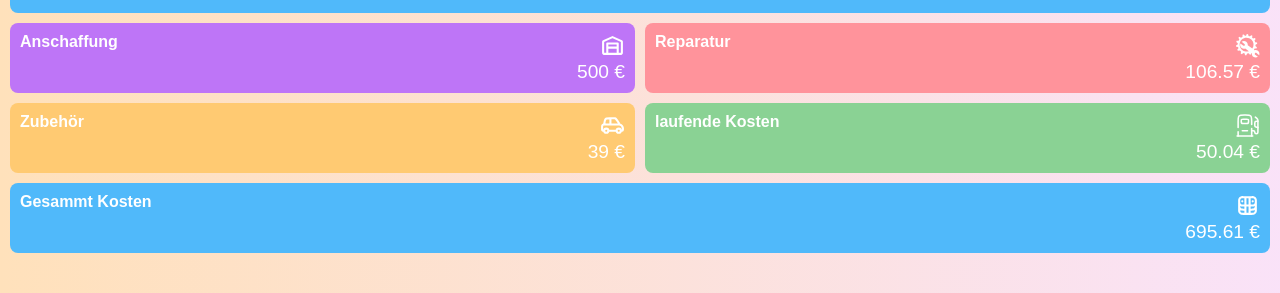
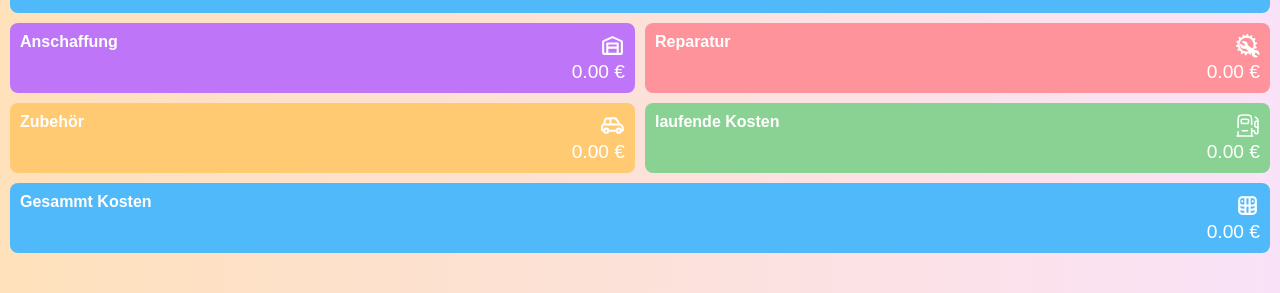
Before and after one commit to dannynothdurft2023/car-control, a Next.js app: page / in a window 1280 px wide. Shown: the part 392-685 px from the top of the page. Built offline with nearby package versions, Linux system fonts and the light colour scheme; no server answers; the database is empty.

Commit message:
Dynamische Anzeige

```diff
--- /dev/null
+++ b/src/app/api/get-all-issue/route.ts
@@ -0,0 +1,31 @@
+import { MongoClient } from "mongodb";
+import { NextResponse } from "next/server";
+
+const uri: string = process.env.MONGODB_URI || "";
+const client = new MongoClient(uri);
+
+export async function GET() {
+  await client.connect();
+  const database = client.db("car-control");
+  const colIssue = database.collection("issue");
+
+  try {
+    const getAllIssue = await colIssue.find().toArray();
+
+    if (getAllIssue) {
+      return NextResponse.json({
+        success: true,
+        message: "Auto gefunden",
+        data: getAllIssue,
+      });
+    }
+  } catch (error) {
+    return NextResponse.json({ message: error }, { status: 500 });
+  }
+}
+
+export async function POST() {}
+
+export async function UPDATE() {}
+
+export async function DELETE() {}
--- a/src/app/page.tsx
+++ b/src/app/page.tsx
@@ -1,14 +1,18 @@
 "use client";
-import React, { useState } from "react";
+import React, { useState, useEffect } from "react";
 import Card from "@/components/card";
 import InfoCard from "@/components/infoCard";
 import "@/styles/home.scss";
 import Image from "next/image";
 import AddButton from "@/components/addButton";
 import AddModal from "@/components/addModal";
+import axios from "axios";
 
 export default function Home() {
+  const currentUrl =
+    typeof window !== "undefined" ? window.location.origin : "";
   const [modal, setModal] = useState(false);
+  const [issues, setIssues] = useState([]);
 
   const uploadProfileImage = () => {
     console.log("Funktion kommt später");
@@ -16,6 +20,72 @@ export default function Home() {
     //! Die URL wird in der Datenbank z. B. MongoDB gespeichert
     //! Es muss noch ein Car Profile Shema angelegt werden.
   };
+
+  useEffect(() => {
+    const timer = setTimeout(() => {
+      const getAllIssue = async () => {
+        try {
+          const response = await axios.get(`${currentUrl}/api/get-all-issue`);
+          if (response.data.success) {
+            setIssues(response.data.data);
+            console.log(response.data.data);
+          } else {
+            console.log("Etwas ist schief gelaufen");
+          }
+        } catch (error: any) {
+          console.error(error.message);
+        }
+      };
+      getAllIssue();
+    }, 1);
+    return () => clearTimeout(timer);
+  }, []);
+
+  interface Issue {
+    category: string;
+    text: string;
+    value: string;
+  }
+
+  // const laufendeKostenItems: Issue[] = issues.filter(
+  //   (item: Issue) => item.category === "laufende Kosten"
+  // );
+
+  const summeAnschaffungItems: number = issues.reduce(
+    (sum: number, item: Issue) => {
+      return item.category === "Anschaffung"
+        ? sum + parseFloat(item.value)
+        : sum;
+    },
+    0
+  );
+
+  const summeReparaturItems: number = issues.reduce(
+    (sum: number, item: Issue) => {
+      return item.category === "Reparatur" ? sum + parseFloat(item.value) : sum;
+    },
+    0
+  );
+
+  const summeZubehoerItems: number = issues.reduce(
+    (sum: number, item: Issue) => {
+      return item.category === "Zubehör" ? sum + parseFloat(item.value) : sum;
+    },
+    0
+  );
+
+  const summeLaufendeKosten: number = issues.reduce(
+    (sum: number, item: Issue) => {
+      return item.category === "laufende Kosten"
+        ? sum + parseFloat(item.value)
+        : sum;
+    },
+    0
+  );
+
+  const totalCost: number = issues.reduce((sum: number, item: Issue) => {
+    return sum + parseFloat(item.value);
+  }, 0);
 
   return (
     <main>
@@ -50,27 +120,32 @@ export default function Home() {
         <Card
           bg="#be75f7"
           title="Anschaffung"
-          value="500"
+          value={summeAnschaffungItems.toFixed(2)}
           icon="/icons/garage.svg"
         />
         <Card
           bg="#ff939b"
           title="Reparatur"
-          value="106.57"
+          value={summeReparaturItems.toFixed(2)}
           icon="/icons/repair.svg"
         />
-        <Card bg="#ffca72" title="Zubehör" value="39" icon="/icons/car.svg" />
+        <Card
+          bg="#ffca72"
+          title="Zubehör"
+          value={summeZubehoerItems.toFixed(2)}
+          icon="/icons/car.svg"
+        />
         <Card
           bg="#8ad294"
           title="laufende Kosten"
-          value="50.04"
+          value={summeLaufendeKosten.toFixed(2)}
           icon="/icons/gas.svg"
         />
       </div>
       <Card
         bg="#50b9fa"
         title="Gesammt Kosten"
-        value="695.61"
+        value={totalCost.toFixed(2)}
         icon="/icons/money.svg"
       />
       <AddButton modal={modal} setModal={setModal} />
```
